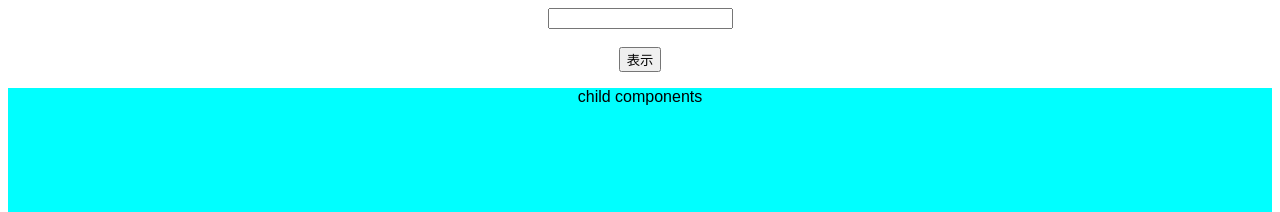
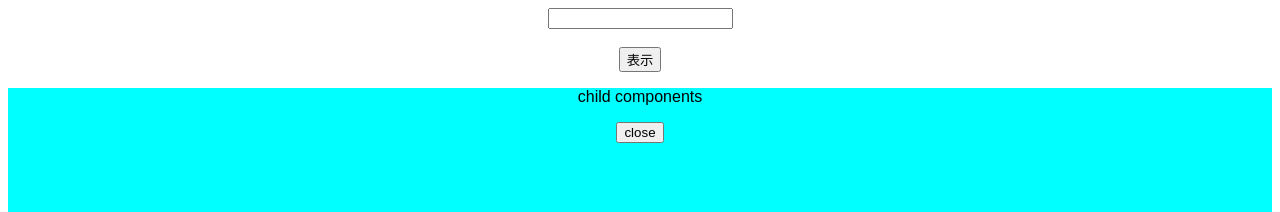
Before and after one commit to keito-isurugi/react-demo, a React (Create React App) app: page / in a window 1280 px wide. Both pictures are taken after a click on the button "表示". Shown: the top 212 px of the page. Built offline with nearby package versions, Linux system fonts and the light colour scheme.

Commit message:
再レンダリング

```diff
--- a/src/App.js
+++ b/src/App.js
@@ -1,28 +1,27 @@
-import React, {useState} from "react"
-import {ChildArea} from "./ChildArea"
+import React, { useState, useCallback } from "react";
+import { ChildArea } from "./ChildArea";
 
 import "./styles.css";
 
 export default function App() {
-  const [count, setCount] = useState(0);
-  const [text, setText] = useState('');
+  const [text, setText] = useState("");
   const [open, setOpen] = useState(false);
 
   const onChangeText = (e) => {
-    setText(e.target.value)
-  }
+    setText(e.target.value);
+  };
   const onClickOpen = () => {
     setOpen(!open);
-  }
-
+  };
+  const onClickClose = useCallback(() => setOpen(false), [setOpen]);
 
   return (
     <div className="App">
-      <input value={text} onChange={onChangeText}/>
+      <input value={text} onChange={onChangeText} />
       <br />
       <br />
       <button onClick={onClickOpen}>表示</button>
-      <ChildArea open={open}/>
+      <ChildArea open={open} onClickClose={onClickClose} />
     </div>
   );
 }
--- a/src/ChildArea.jsx
+++ b/src/ChildArea.jsx
@@ -1,24 +1,27 @@
+import { memo } from "react";
+
 const style = {
   width: "100%",
   height: "200px",
   backgroundColor: "aqua"
-}
+};
 
-export const ChildArea = (props) =>  {
-  const {open} = props
-  console.log('ChildAreaがレンダリング')
+export const ChildArea = memo((props) => {
+  const { open, onClickClose } = props;
+  console.log("ChildAreaがレンダリング");
 
-  const data = [...Array(2000).keys()]
+  const data = [...Array(100).keys()];
   data.forEach(() => {
-    console.log('...')
-  })
+    console.log("...");
+  });
   return (
     <>
       {open ? (
-        <div  style={style}>
+        <div style={style}>
           <p>child components</p>
+          <button onClick={onClickClose}>close</button>
         </div>
       ) : null}
     </>
-  )
-}
+  );
+});
```
